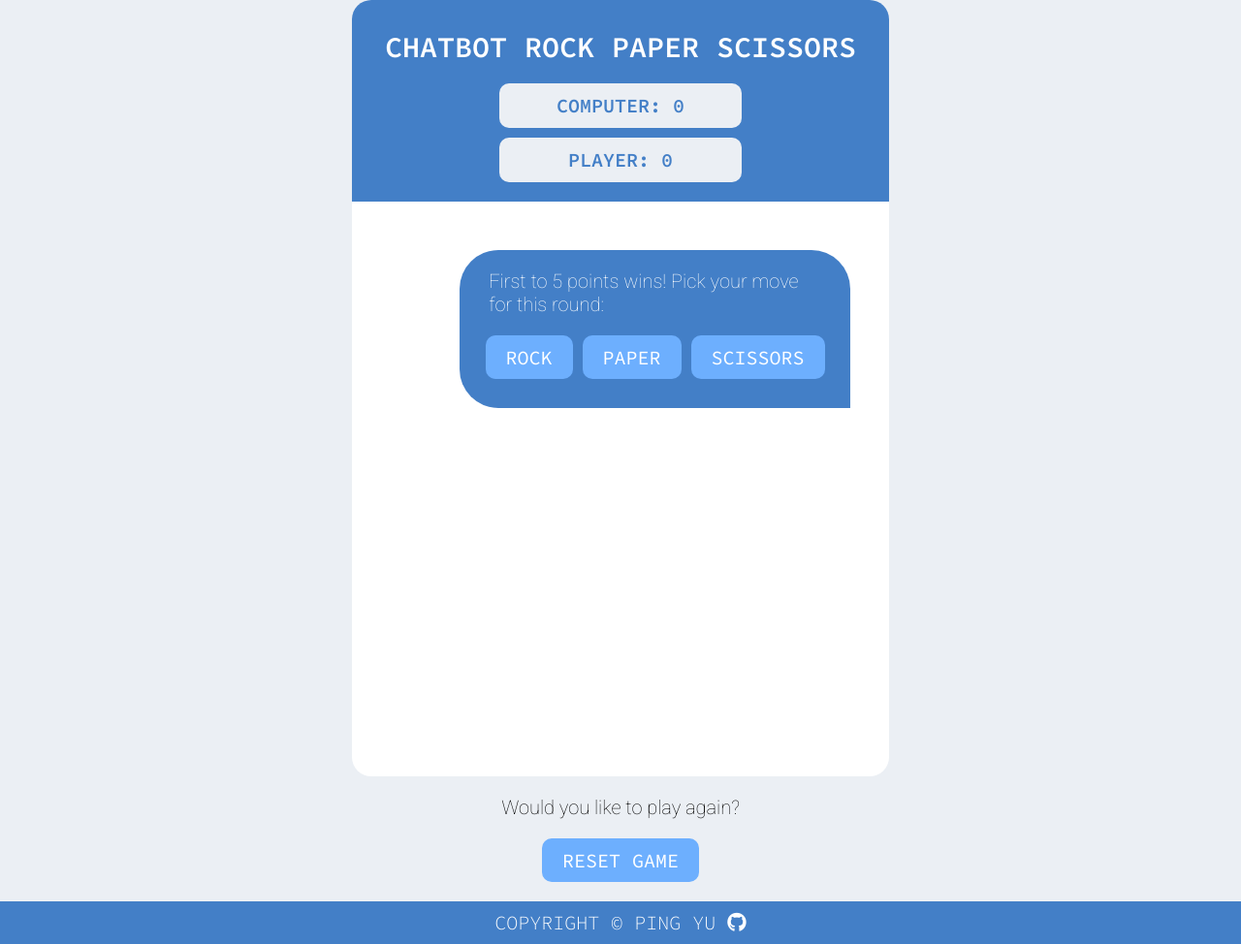
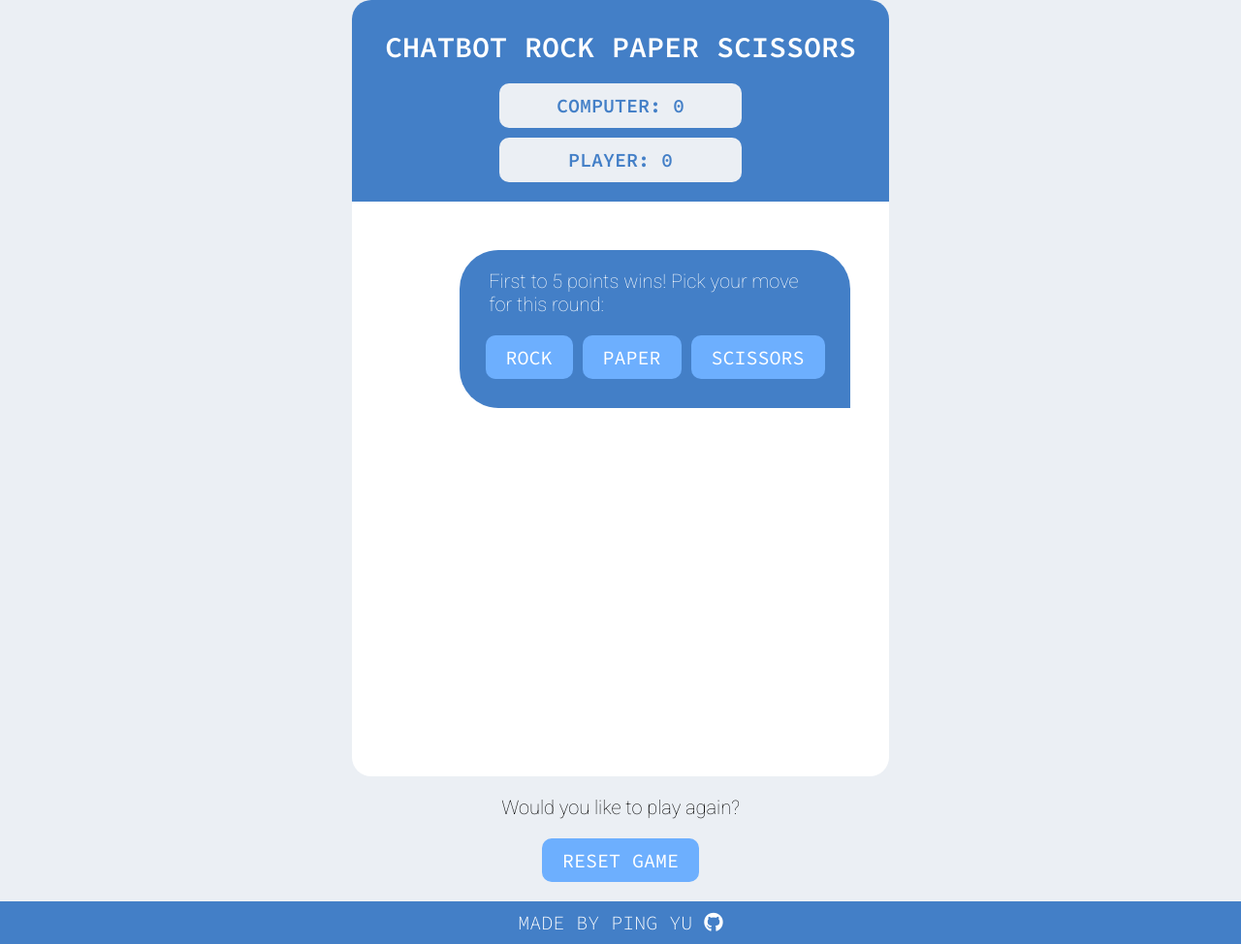
Before and after one commit to pinggyu/rock-paper-scissors, a plain HTML site: page index.html in a window 1280 px wide. Shown: the whole page at 97% size. Drawn offline with Linux system fonts and the light colour scheme.

Commit message:
edited footer

```diff
--- a/index.html
+++ b/index.html
@@ -62,7 +62,7 @@
             </div>
         </main>
 
-        <footer>Copyright ©
+        <footer>Made By
             <a href="https://github.com/pinggyu">
                 Ping Yu
                 <i class="fab fa-github" aria-hidden="true"></i>
```
